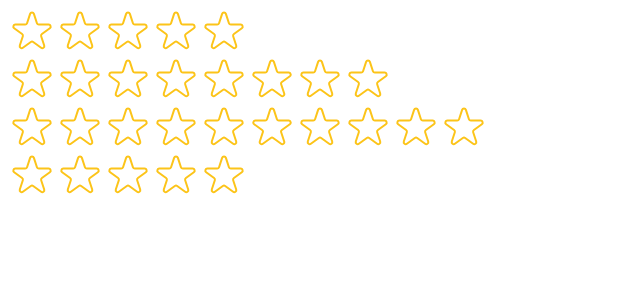
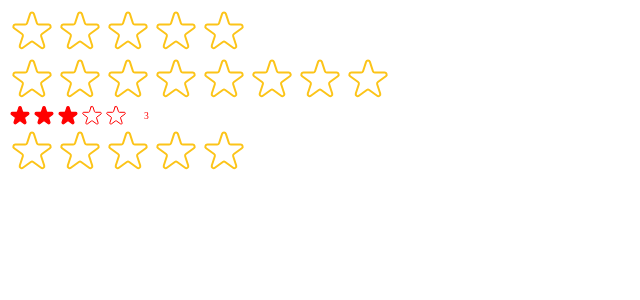
Before and after one commit to Ndigithe-john/ReactExercises, a React (Create React App) app in the folder usepopcorn/: page / in a window 1280 px wide. Shown: the top 300 px of the page, without its empty margins (0-640 px from the left). Built offline with nearby package versions, Linux system fonts and the light colour scheme.

Commit message:
finished making the componet reusable

```diff
--- a/usepopcorn/src/components/StarRating.js
+++ b/usepopcorn/src/components/StarRating.js
@@ -13,12 +13,17 @@
   maxRating = 5,
   color = "#fcc419",
   size = 48,
+  className = "",
+  messages = [],
+  defaultRating = 0,
+  onSetRating,
 }) {
-  const [rating, setRating] = useState(0);
+  const [rating, setRating] = useState(defaultRating);
   const [tempRating, setTempRating] = useState(0);
 
   function handleRating(currRating) {
     setRating(currRating);
+    onSetRating(currRating);
   }
   const textStyle = {
     lineHeight: "1",
@@ -27,7 +32,7 @@
     fontSize: `${size / 2.5}px`,
   };
   return (
-    <div style={containerStyle}>
+    <div style={containerStyle} className={className}>
       <div style={starContainerStyle}>
         {Array.from({ length: maxRating }, (_, i) => (
           <Star
@@ -41,7 +46,11 @@
           />
         ))}
       </div>
-      <p style={textStyle}>{tempRating || rating || ""}</p>
+      <p style={textStyle}>
+        {messages.length === maxRating
+          ? messages[tempRating ? tempRating - 1 : rating - 1]
+          : tempRating || rating || ""}
+      </p>
     </div>
   );
 }
--- a/usepopcorn/src/index.js
+++ b/usepopcorn/src/index.js
@@ -7,9 +7,12 @@
 root.render(
   <React.StrictMode>
     {/* <App /> */}
-    <StarRating maxRating={5} />
+    <StarRating
+      maxRating={5}
+      messages={["Terrible", "Bad", "Okay", "Good", "Amazing"]}
+    />
     <StarRating maxRating={8} />
-    <StarRating maxRating={10} />
+    <StarRating color="red" size={24} className="test" defaultRating={3} />
     <StarRating />
   </React.StrictMode>
 );
```
